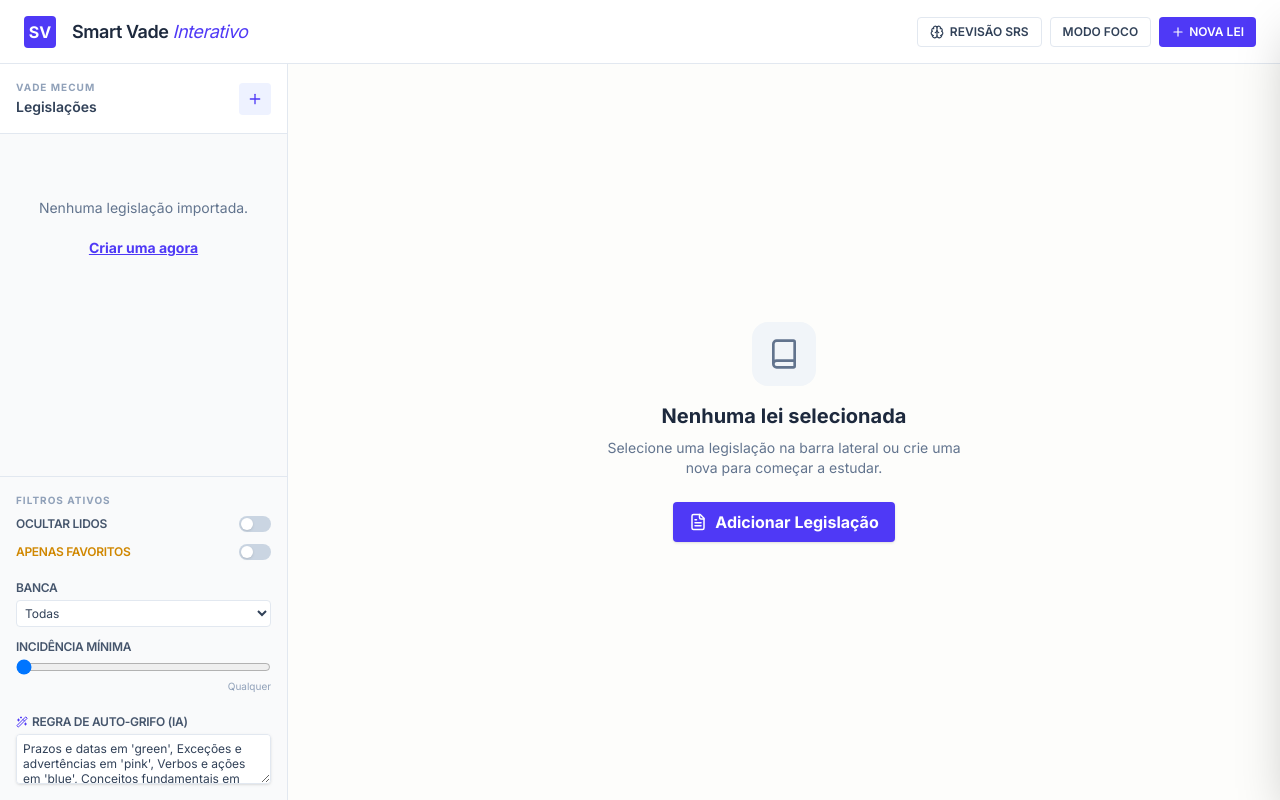
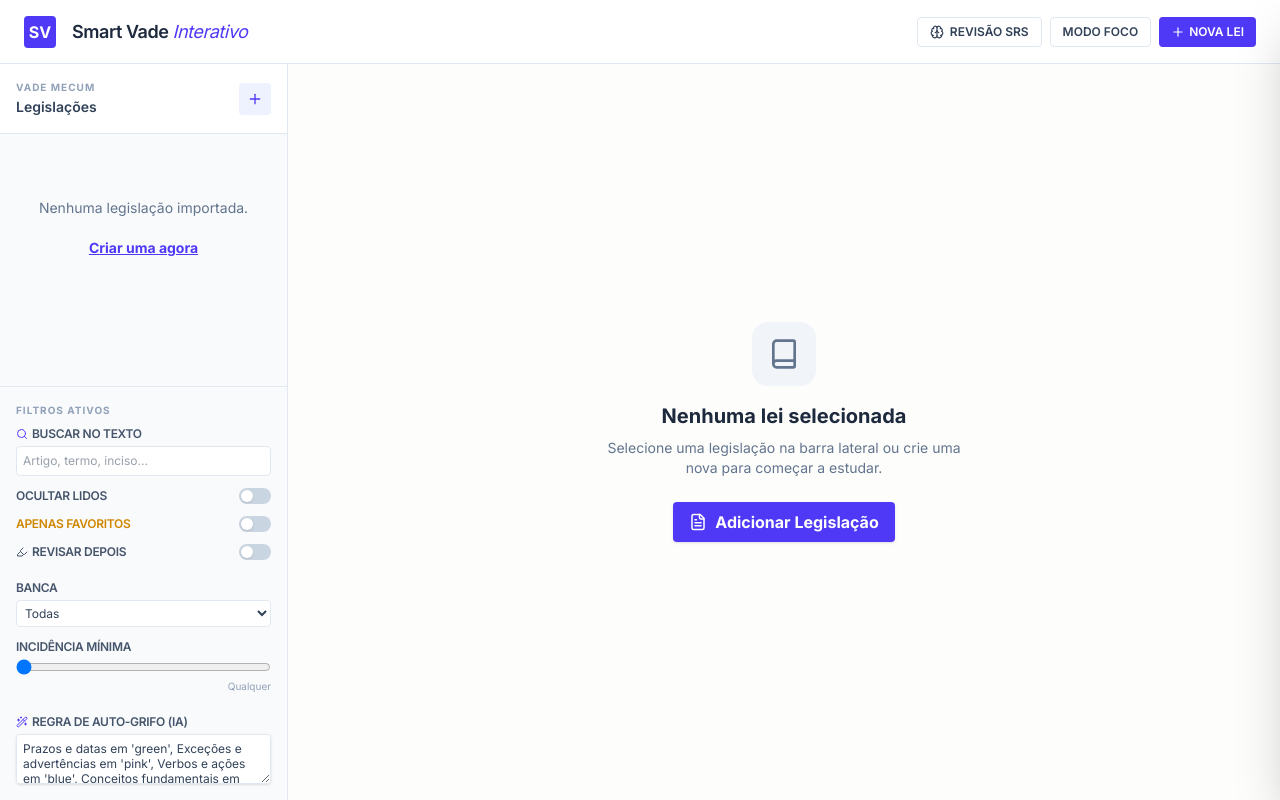
Before and after one commit to xuandrade/Smartvade, a React (Vite) app: page / in a window 1280 px wide. Built offline with nearby package versions, Linux system fonts and the light colour scheme.

Commit message:
fix: restore search and review filters

```diff
--- a/src/components/Sidebar.tsx
+++ b/src/components/Sidebar.tsx
@@ -2,7 +2,7 @@ import React, { useState } from 'react';
 import { useStore } from '../store/useStore';
 import { cn } from '../lib/utils';
 import { LawNode, ExamBoard } from '../types';
-import { Book, ChevronRight, Hash, Layers, Folder, Plus, ChevronDown, Trash2, Wand2 } from 'lucide-react';
+import { Book, ChevronRight, Hash, Layers, Folder, Plus, ChevronDown, Trash2, Wand2, Search, Highlighter } from 'lucide-react';
 
 export function Sidebar({ onClose }: { onClose?: () => void }) {
   const {
@@ -15,7 +15,6 @@ export function Sidebar({ onClose }: { onClose?: () => void }) {
     setShowCreateModal
   } = useStore();
 
-  const currentLegislation = legislations.find(l => l.id === currentLegislationId);
   const [expandedTocs, setExpandedTocs] = useState<Record<string, boolean>>({});
 
   const toggleToc = (id: string, e: React.MouseEvent) => {
@@ -24,14 +23,13 @@ export function Sidebar({ onClose }: { onClose?: () => void }) {
   };
 
   const renderNode = (node: LawNode, depth: number = 0) => {
-    // Show Livro, Titulo, Capitulo, Secao, Subsecao, Artigo
     if (!['livro', 'titulo', 'capitulo', 'secao', 'subsecao', 'artigo'].includes(node.type)) return null;
 
     let icon = <Hash size={12} className="text-gray-400" />;
     if (node.type === 'livro' || node.type === 'titulo') icon = <Book size={14} className="text-gray-600" />;
-    if (node.type === 'capitulo') icon = <Layers size={12} className="text-gray-500" />;
+    if (node.type === 'capitulo' || node.type === 'secao' || node.type === 'subsecao') icon = <Layers size={12} className="text-gray-500" />;
 
-    const isContainer = ['livro', 'titulo', 'capitulo', 'secao'].includes(node.type);
+    const isContainer = ['livro', 'titulo', 'capitulo', 'secao', 'subsecao'].includes(node.type);
 
     return (
       <div key={node.id} className="flex flex-col">
@@ -41,15 +39,14 @@ export function Sidebar({ onClose }: { onClose?: () => void }) {
           className={cn(
             "flex items-center gap-2 py-1.5 px-3 hover:bg-slate-100 hover:text-indigo-600 rounded-md text-xs transition-colors cursor-pointer",
             depth === 0 ? "font-bold text-slate-700 uppercase tracking-tighter mt-2" : "text-slate-600",
-            depth === 1 ? "font-medium ml-2" : "",
-            depth === 2 ? "ml-4 opacity-90" : "",
-            depth > 2 ? `ml-${depth * 2 + 2} opacity-80` : ""
+            depth === 1 ? "font-medium" : "",
+            depth === 2 ? "opacity-90" : "",
+            depth > 2 ? "opacity-80" : ""
           )}
+          style={{ marginLeft: depth > 0 ? depth * 8 : 0 }}
         >
           {icon}
-          <span className="truncate" title={node.label}>{node.label}</span>
-
-          {/* Badge Indicators for FGV if > 5 etc (we'd need incidence map, skipped here for performance in sidebar) */}
+          <span className="truncate" title={node.label || node.text}>{node.label || node.text}</span>
         </a>
 
         {isContainer && node.children && node.children.length > 0 && (
@@ -97,6 +94,7 @@ export function Sidebar({ onClose }: { onClose?: () => void }) {
                    <button
                      onClick={(e) => { e.stopPropagation(); deleteLegislation(leg.id); }}
                      className="opacity-0 group-hover:opacity-100 text-indigo-200 hover:text-white p-1"
+                     title="Excluir legislação"
                    >
                      <Trash2 size={14} />
                    </button>
@@ -104,6 +102,7 @@ export function Sidebar({ onClose }: { onClose?: () => void }) {
                  <button
                    onClick={(e) => toggleToc(leg.id, e)}
                    className={cn("p-1 rounded hover:bg-black/10", isActive ? "text-white" : "text-slate-400")}
+                   title={isExpanded ? "Recolher sumário" : "Expandir sumário"}
                  >
                    {isExpanded ? <ChevronDown size={14}/> : <ChevronRight size={14}/>}
                  </button>
@@ -126,11 +125,23 @@ export function Sidebar({ onClose }: { onClose?: () => void }) {
         )}
       </nav>
 
-      {/* Filters Footer */}
       <div className="p-4 mt-auto border-t border-slate-200 bg-[#F9FAFB] shrink-0">
         <p className="text-[10px] uppercase tracking-widest text-slate-400 font-bold mb-2">Filtros Ativos</p>
 
         <div className="flex flex-col gap-3">
+          <label className="flex flex-col gap-1 text-xs">
+            <span className="font-semibold text-slate-600 uppercase tracking-tight flex items-center gap-1">
+              <Search size={12} className="text-indigo-600" /> Buscar no texto
+            </span>
+            <input
+              type="search"
+              value={filters.searchQuery}
+              onChange={(e) => setFilters({ searchQuery: e.target.value })}
+              placeholder="Artigo, termo, inciso..."
+              className="bg-white border border-slate-200 rounded p-1.5 text-xs text-slate-700 outline-none focus:ring-1 focus:ring-indigo-500"
+            />
+          </label>
+
           <label className="flex items-center justify-between text-xs cursor-pointer group">
             <span className="font-semibold text-slate-600 uppercase tracking-tight">Ocultar Lidos</span>
             <div className={cn("w-8 h-4 rounded-full transition-colors relative", filters.showRead === false ? "bg-indigo-600" : "bg-slate-300")}>
@@ -145,6 +156,14 @@ export function Sidebar({ onClose }: { onClose?: () => void }) {
               <div className={cn("absolute top-0.5 left-0.5 bg-white w-3 h-3 rounded-full transition-transform shadow-sm", filters.showFavorites ? "translate-x-4" : "translate-x-0")} />
             </div>
             <input type="checkbox" className="hidden" checked={filters.showFavorites} onChange={() => setFilters({ showFavorites: !filters.showFavorites })} />
+          </label>
+
+          <label className="flex items-center justify-between text-xs cursor-pointer group">
+            <span className="font-semibold text-slate-600 uppercase tracking-tight text-rose-600 flex items-center gap-1"><Highlighter size={12} /> Revisar depois</span>
+            <div className={cn("w-8 h-4 rounded-full transition-colors relative", filters.showNeedsReview ? "bg-rose-500" : "bg-slate-300")}>
+              <div className={cn("absolute top-0.5 left-0.5 bg-white w-3 h-3 rounded-full transition-transform shadow-sm", filters.showNeedsReview ? "translate-x-4" : "translate-x-0")} />
+            </div>
+            <input type="checkbox" className="hidden" checked={filters.showNeedsReview} onChange={() => setFilters({ showNeedsReview: !filters.showNeedsReview })} />
           </label>
 
           <div className="flex flex-col gap-1 mt-2">
@@ -169,7 +188,7 @@ export function Sidebar({ onClose }: { onClose?: () => void }) {
               min="0"
               max="15"
               value={filters.minIncidence}
-              onChange={e => setFilters({ minIncidence: parseInt(e.target.value) })}
+              onChange={e => setFilters({ minIncidence: parseInt(e.target.value, 10) })}
               className="w-full"
             />
             <span className="text-[10px] text-slate-400 text-right">{filters.minIncidence === 0 ? 'Qualquer' : `>= ${filters.minIncidence} vezes`}</span>
@@ -184,7 +203,6 @@ export function Sidebar({ onClose }: { onClose?: () => void }) {
               placeholder="Ex: Prazos em green, verbos em bold..."
             />
           </div>
-
         </div>
       </div>
     </>
```
